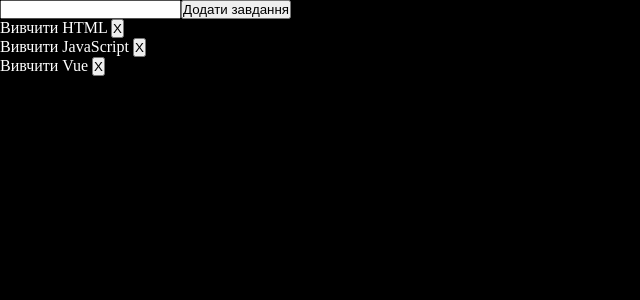
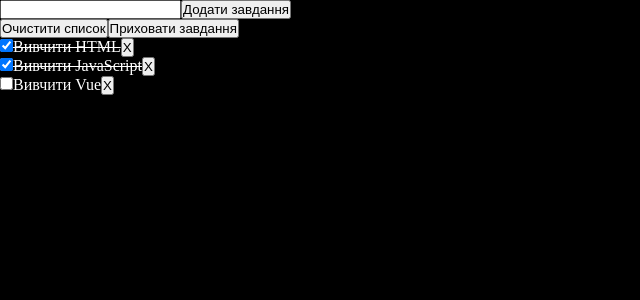
Before and after one commit to artemVAS333/Education_project, a Vue app: page / in a window 1280 px wide. Shown: the top 300 px of the page, without its empty margins (0-640 px from the left). Built offline with nearby package versions, Linux system fonts and the light colour scheme.

Commit message:
first commit

```diff
--- a/src/components/Headers.vue
+++ b/src/components/Headers.vue
@@ -1,25 +1,32 @@
 <script>
-// надай кожному завданню унікальний id
 let id = 0
 
 export default {
     data() {
         return {
             newTodo: '',
+            hideCompleted: false,
             todos: [
-                { id: id++, text: 'Вивчити HTML' },
-                { id: id++, text: 'Вивчити JavaScript' },
-                { id: id++, text: 'Вивчити Vue' }
+                { id: id++, text: 'Вивчити HTML', done: true },
+                { id: id++, text: 'Вивчити JavaScript', done: true },
+                { id: id++, text: 'Вивчити Vue', done: false }
             ]
+        }
+    },
+    computed: {
+        filteredTodos() {
+            return this.hideCompleted ? this.todos.filter(t => !t.done) : this.todos
         }
     },
     methods: {
         addTodo() {
-            if (this.newTodo && this.todos.filter(t => t.text === this.newTodo).length === 0) {
+            if (this.newTodo.trim() != '' && !this.todos.some(newTodo => newTodo.text === this.newTodo)) {
                 this.todos.push({
                     id: id++,
-                    text: this.newTodo
+                    text: this.newTodo,
+                    done: false
                 })
+                this.newTodo = ''
             }
         },
         removeTodo(todo) {
@@ -28,7 +35,7 @@
             } else {
                 this.todos = this.todos.filter(t => t !== todo)
             }
-        }
+        },
     }
 }
 </script>
@@ -38,10 +45,20 @@
         <input v-model="newTodo">
         <button>Додати завдання</button>
     </form>
+    <button @click="todos = [], newTodo = ''">Очистити список</button>
+    <button @click="hideCompleted = !hideCompleted">{{ hideCompleted ? 'Показати всі завдання' :
+        'Приховати завдання' }}</button>
     <ul>
-        <li v-for="todo in todos" :key="todo.id">
-            {{ todo.text }}
+        <li v-for="todo in filteredTodos" :key="todo.id">
+            <input type="checkbox" v-model="todo.done">
+            <span :class="{ done: todo.done }" @click="">{{ todo.text }}</span>
             <button @click="removeTodo(todo)">X</button>
         </li>
     </ul>
 </template>
+
+<style>
+.done {
+    text-decoration: line-through;
+}
+</style>
```
